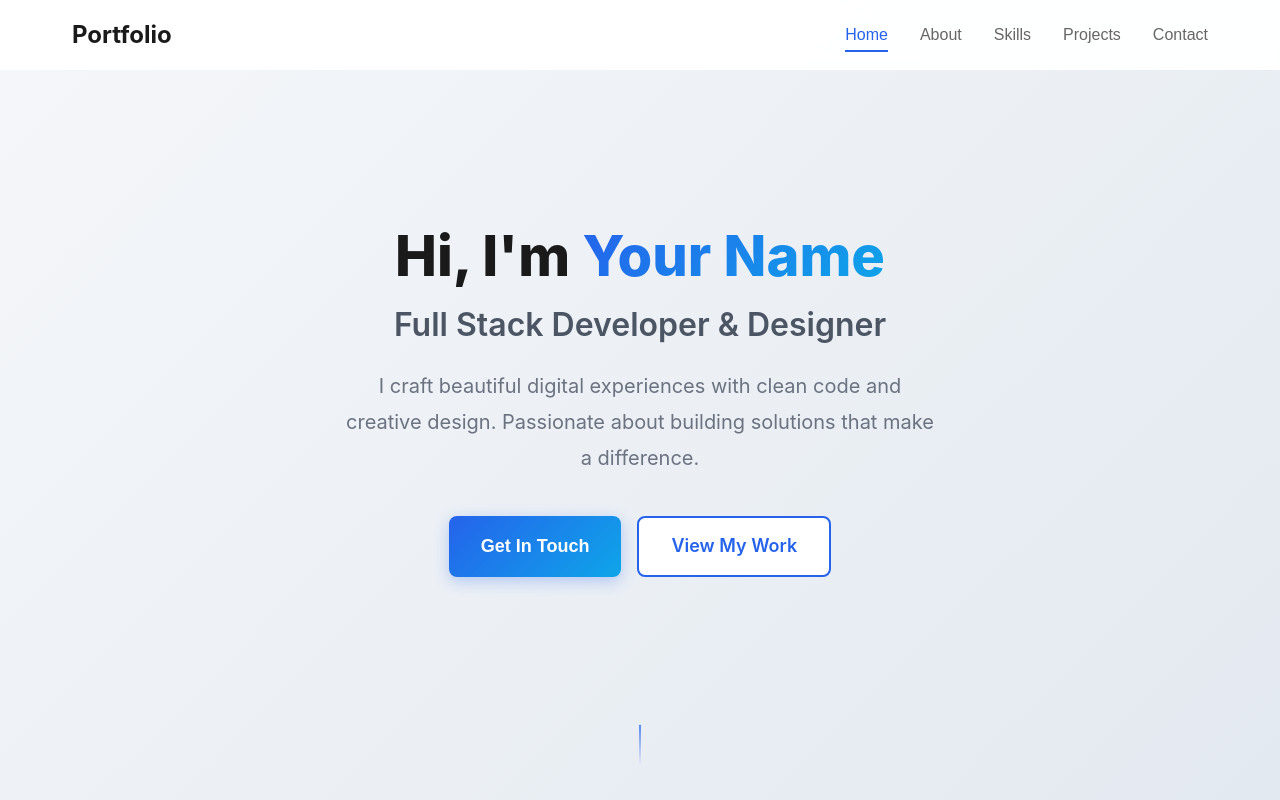
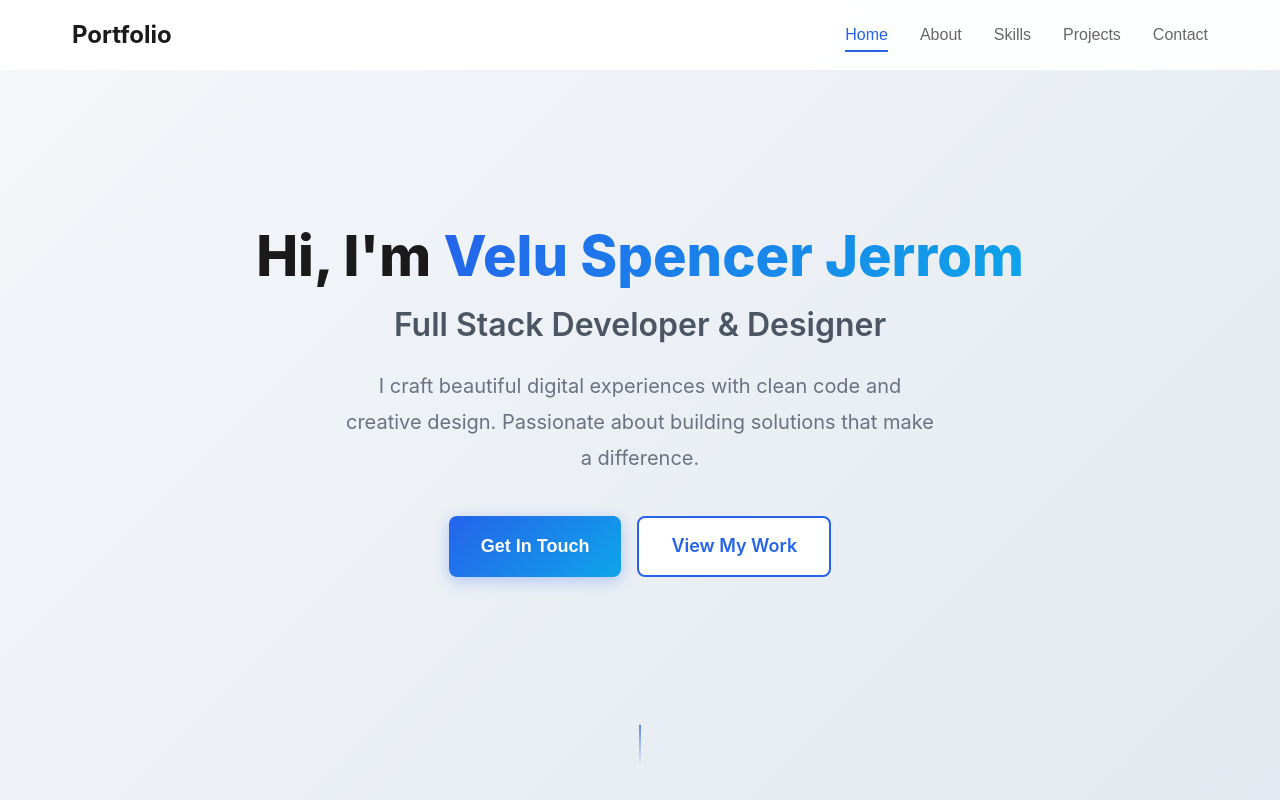
Before and after one commit to jerronjunior/My-portfolio, a React (Vite) app: page / in a window 1280 px wide. Shown: the top 800 px of the page. Built offline with nearby package versions, Linux system fonts and the light colour scheme.

Commit message:
feat: update Hero component with personalized name

```diff
--- a/src/components/Hero.tsx
+++ b/src/components/Hero.tsx
@@ -19,7 +19,7 @@ export default function Hero() {
     <section id="home" className="hero">
       <div className={`hero-content ${isVisible ? 'visible' : ''}`}>
         <h1 className="hero-title">
-          Hi, I'm <span className="highlight">Your Name</span>
+          Hi, I'm <span className="highlight">Velu Spencer Jerrom</span>
         </h1>
         <h2 className="hero-subtitle">Full Stack Developer & Designer</h2>
         <p className="hero-description">
```
Also changed, not shown: 1 other file (tests, documents, lock files or other folders).
